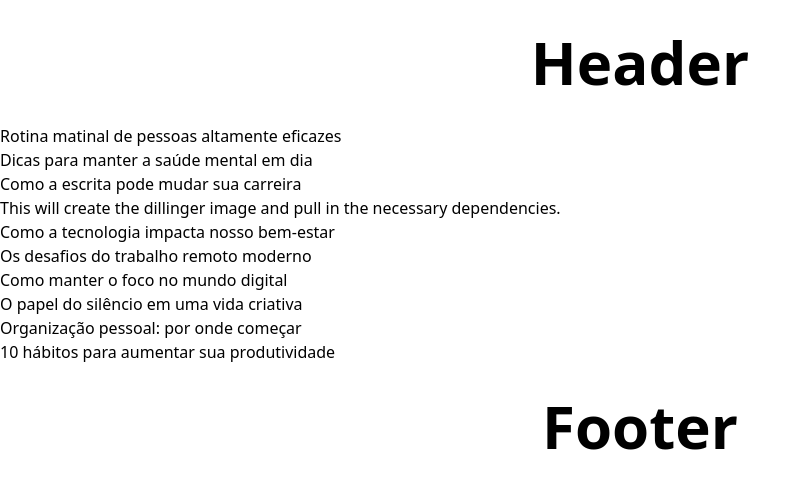
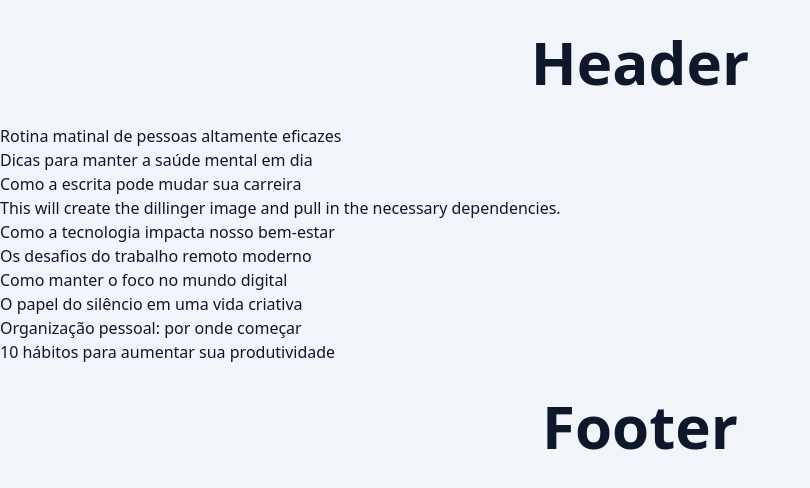
Before and after one commit to GuilhermePereiraRamalho/the-blog-next-react-course, a Next.js app: page / in a window 1280 px wide. Shown: the top 488 px of the page, without its empty margins (0-810 px from the left). Built offline with nearby package versions, Linux system fonts and the light colour scheme.

Commit message:
Add global site container and implement light/dark theme using Tailwind CSS

```diff
--- a/src/app/page.tsx
+++ b/src/app/page.tsx
@@ -3,20 +3,15 @@ import { SpinLoader } from "@/components/SpinLoader";
 import { Suspense } from "react";
 
 export default async function HomePage() {
-
   return (
-    <div>
-      <header className="text-6xl font-bold text-center py-8">
-        Header
-      </header>
+    <div className="text-slate-900 bg-slate-100 min-h-screen">
+      <header className="text-6xl font-bold text-center py-8">Header</header>
 
       <Suspense fallback={<SpinLoader />}>
         <PostsList />
       </Suspense>
 
-      <footer className="text-6xl font-bold text-center py-8">
-        Footer
-      </footer>
+      <footer className="text-6xl font-bold text-center py-8">Footer</footer>
     </div>
   );
 }
--- a/src/repositories/post/json-post-repository.ts
+++ b/src/repositories/post/json-post-repository.ts
@@ -12,7 +12,7 @@ const JSON_POST_FILE_PATH = resolve(
   "posts.json",
 );
 
-const SIMULATE_WAIT_IN_MS = 5000;
+const SIMULATE_WAIT_IN_MS = 0;
 
 export class JsonPostRepository implements PostRepository {
   private async simulateWait() {
```
